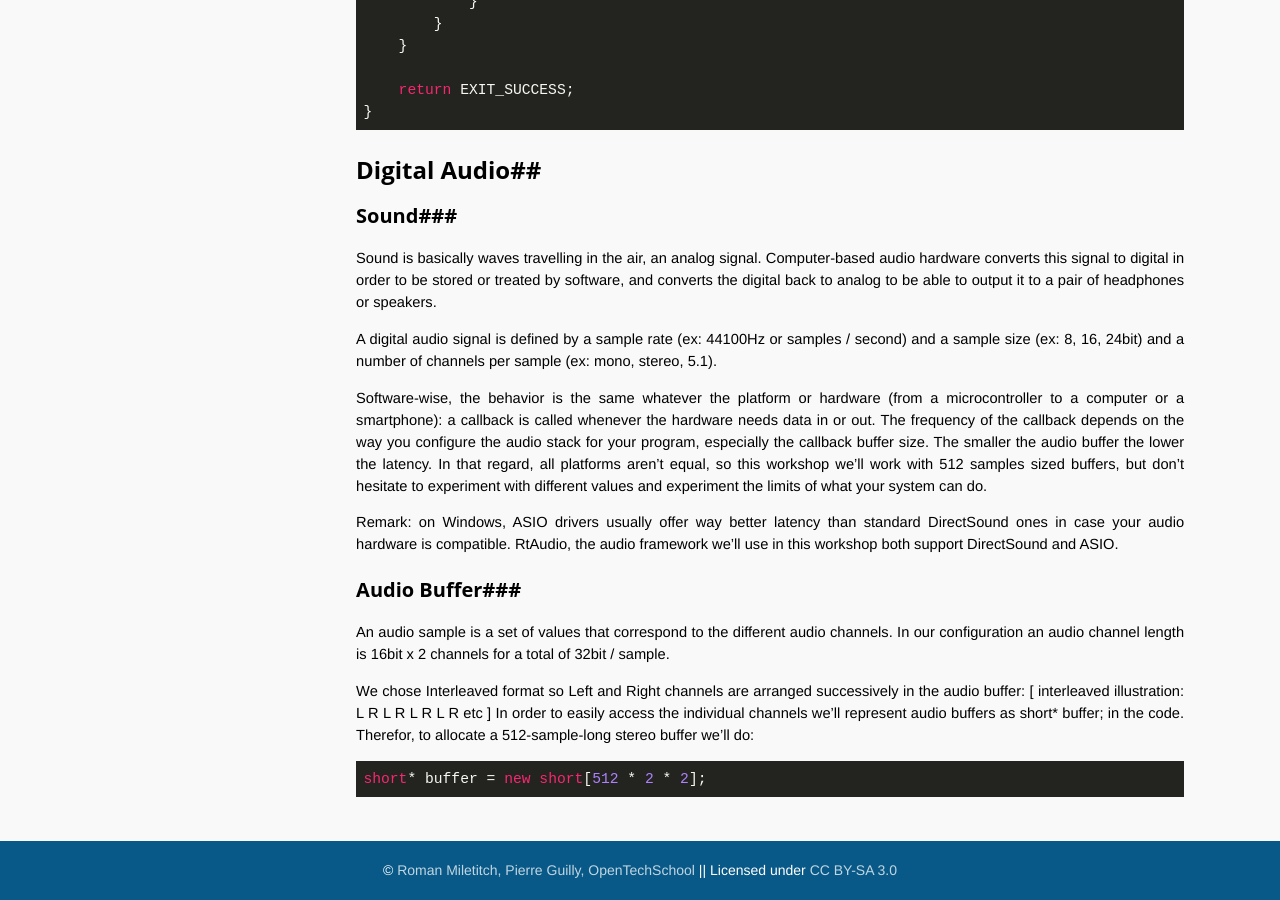
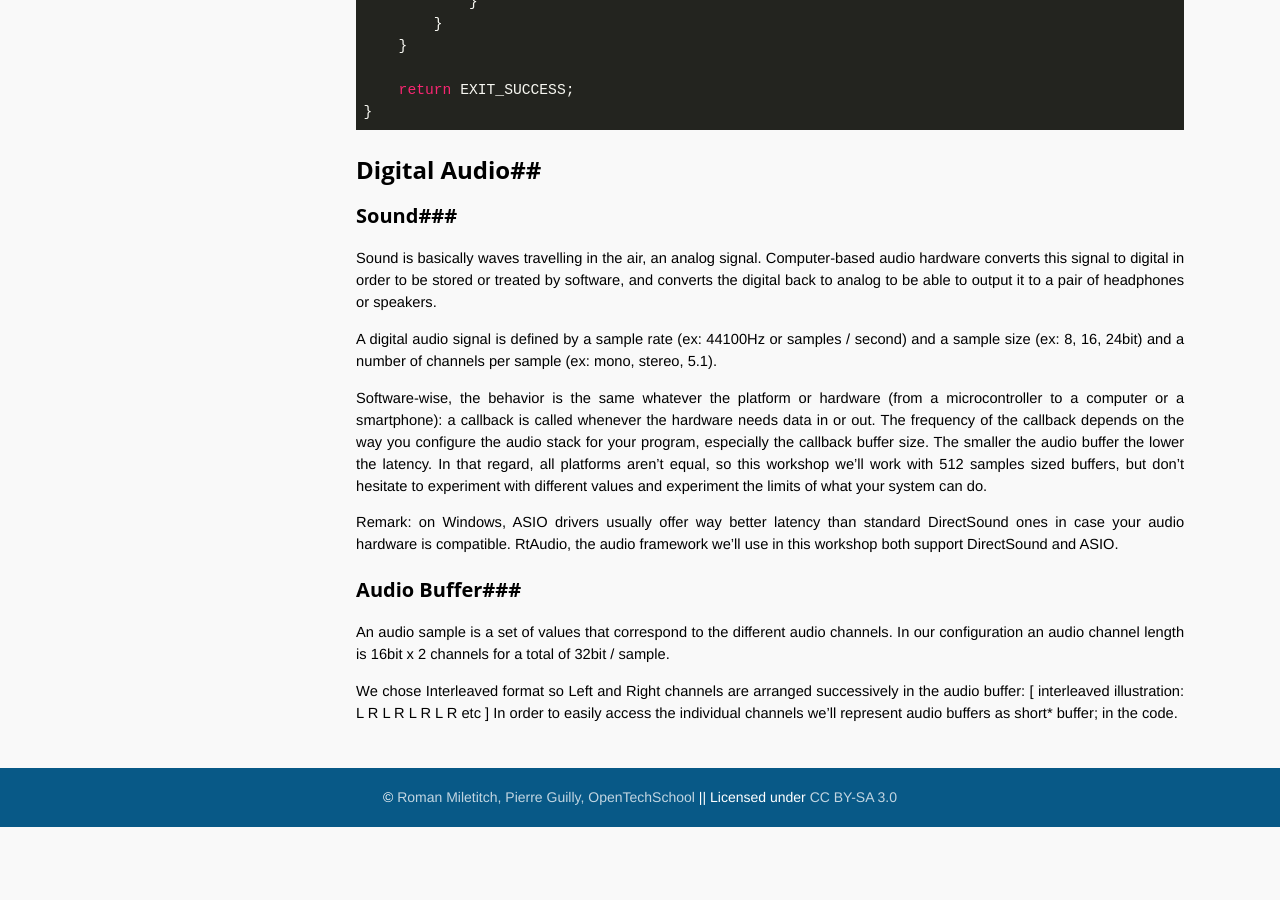
Before and after one commit to OpenTechSchool-Brussels/blast-it, a Jekyll site: the page built from setting-up.markdown, in a window 1280 px wide and 900 px high, scrolled down 1682 px. Built offline with Jekyll 4.4.1, drawn with Linux system fonts in a browser that asks for light colours; Markdown is read by kramdown in place of the engine named in the settings; after the commit the page ends 2509 px from its top, so only the background shows below that.

Commit message:
update text

````diff
--- a/setting-up.markdown
+++ b/setting-up.markdown
@@ -101,8 +101,3 @@ In our configuration an audio channel length is 16bit x 2 channels for a total o
 We chose Interleaved format so Left and Right channels are arranged successively in the audio buffer:
 [ interleaved illustration: L R L R L R L R etc ]
 In order to easily access the individual channels we’ll represent audio buffers as short* buffer; in the code.
-Therefor, to allocate a 512-sample-long stereo buffer we’ll do:
-
-```java
-short* buffer = new short[512 * 2 * 2];
-```
````
